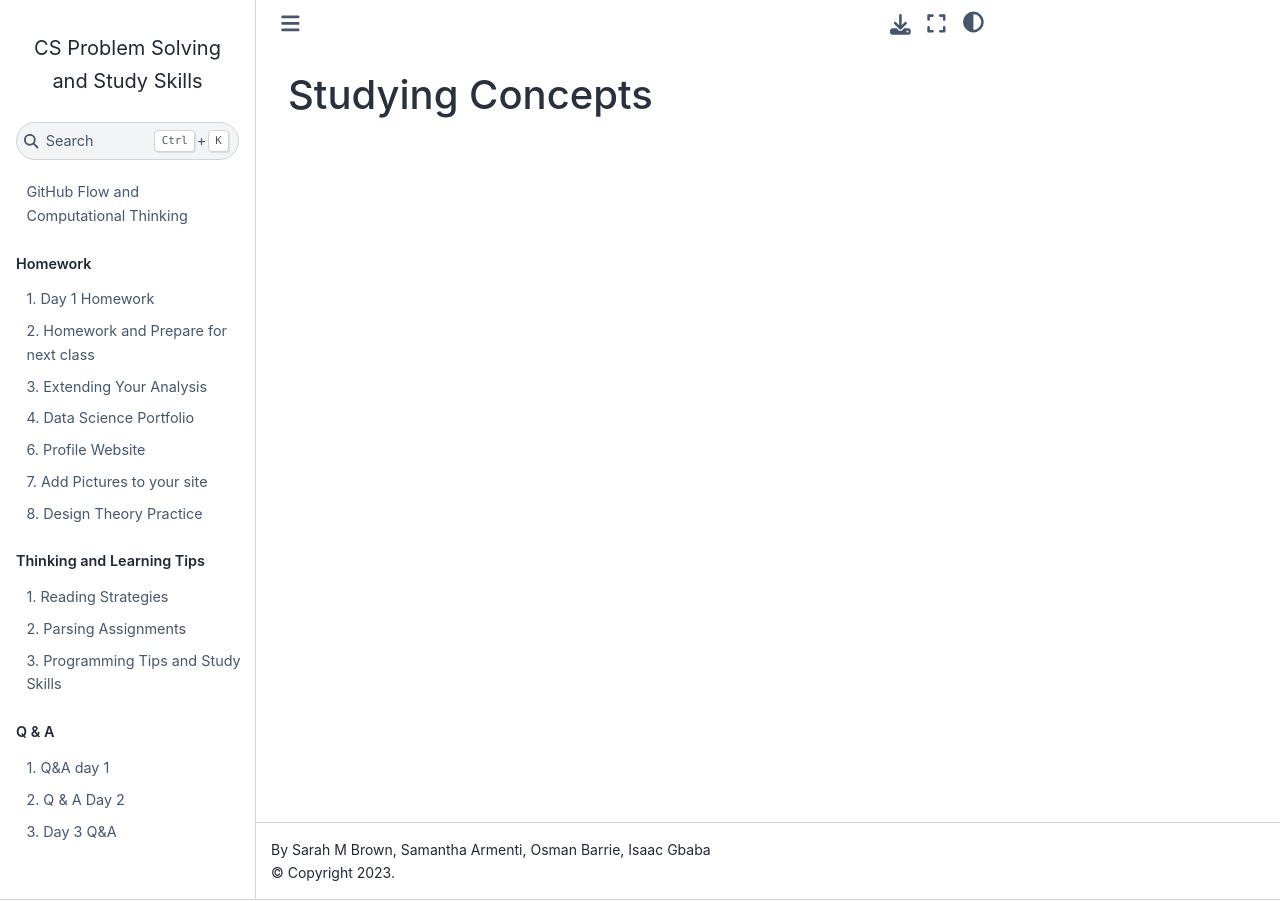
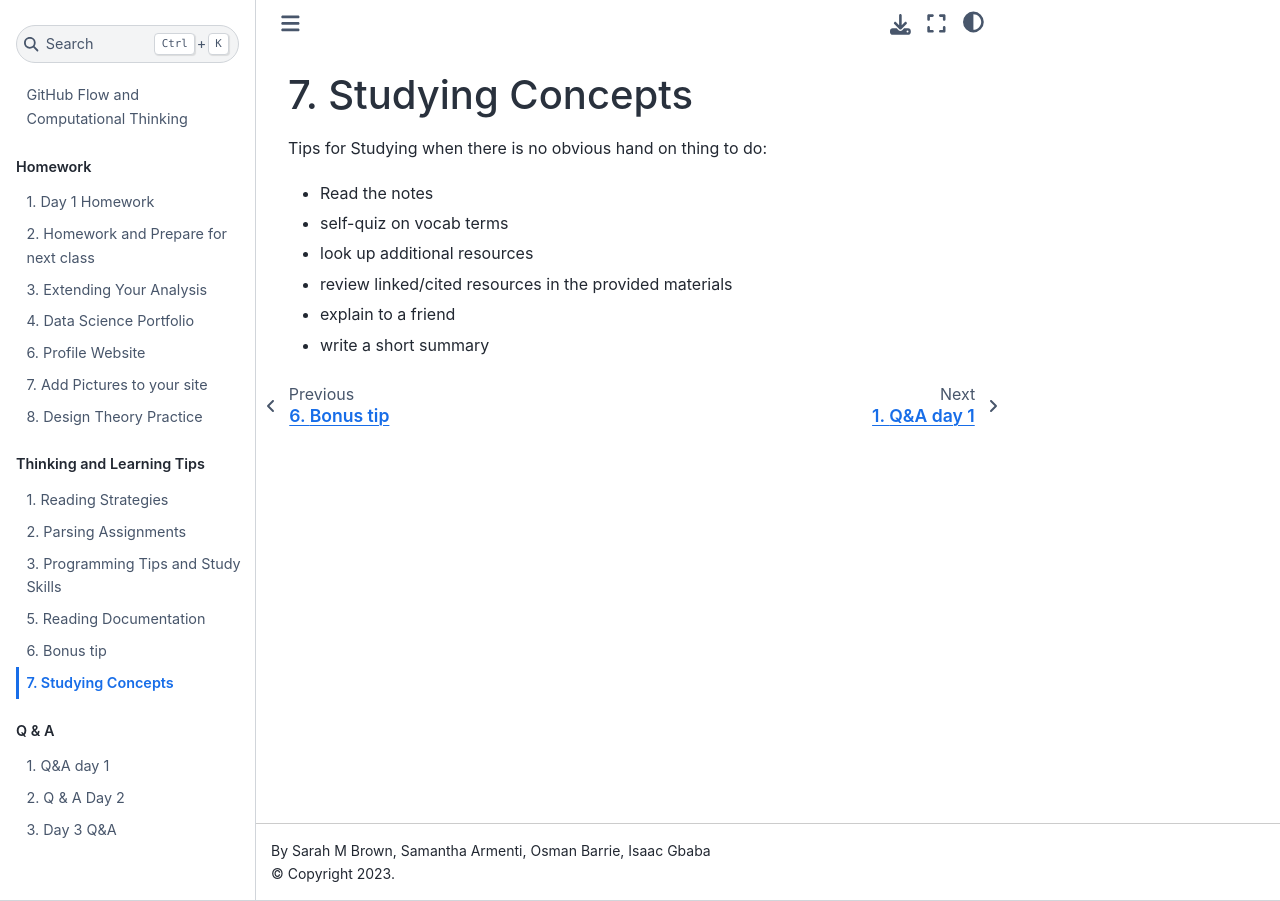
Before and after one commit to csctd/ssp23, a Jupyter Book: the page built from tl/day6.md, in a window 1280 px wide. Built offline with Jupyter Book 1.0.4 settings and Sphinx 7.4.7 and the Sphinx Book theme 1.1.4, drawn with Linux system fonts in a browser that asks for light colours; pages that are not in the unit, such as notebooks, are missing from menus.

Commit message:
fill in t&l and fix numbering

```diff
--- a/_config.yml
+++ b/_config.yml
@@ -51,7 +51,7 @@ html:
   use_edit_page_button      : false  # Whether to add an "edit this page" button to pages. If `true`, repository information in repository: must be filled in
   use_repository_button     : false  # Whether to add a link to your repository button
   use_issues_button         : false  # Whether to add an "open an issue" button
-  use_multitoc_numbering    : true   # Continuous numbering across parts/chapters
+  use_multitoc_numbering    : false   # Continuous numbering across parts/chapters
   extra_navbar              : Powered by <a href="https://jupyterbook.org">Jupyter Book</a>  # Will be displayed underneath the left navbar.
   extra_footer              : ""  # Will be displayed underneath the footer.
   google_analytics_id       : ""  # A GA id that can be used to track book views.
--- a/_toc.yml
+++ b/_toc.yml
@@ -2,6 +2,7 @@ format: jb-book
 root: index
 parts:
   - caption: Class Notes
+    numbered: True
     chapters:
     - file: lesson/day1
     - file: lesson/day2
@@ -24,6 +25,9 @@ parts:
     - file: tl/day1
     - file: tl/day2
     - file: tl/day3
+    - file: tl/day4
+    - file: tl/day5
+    - file: tl/day6
   - caption: Q & A
     numbered: True
     chapters:
--- a/tl/day6.md
+++ b/tl/day6.md
@@ -1 +1,10 @@
 # Studying Concepts
+
+Tips for Studying when there is no obvious hand on thing to do:
+
+- Read the notes
+- self-quiz on vocab terms
+- look up additional resources
+- review linked/cited resources in the provided materials
+- explain to a friend
+- write a short summary
```
Also changed, not shown: tl/day5.md (added, +5 -0 lines).
